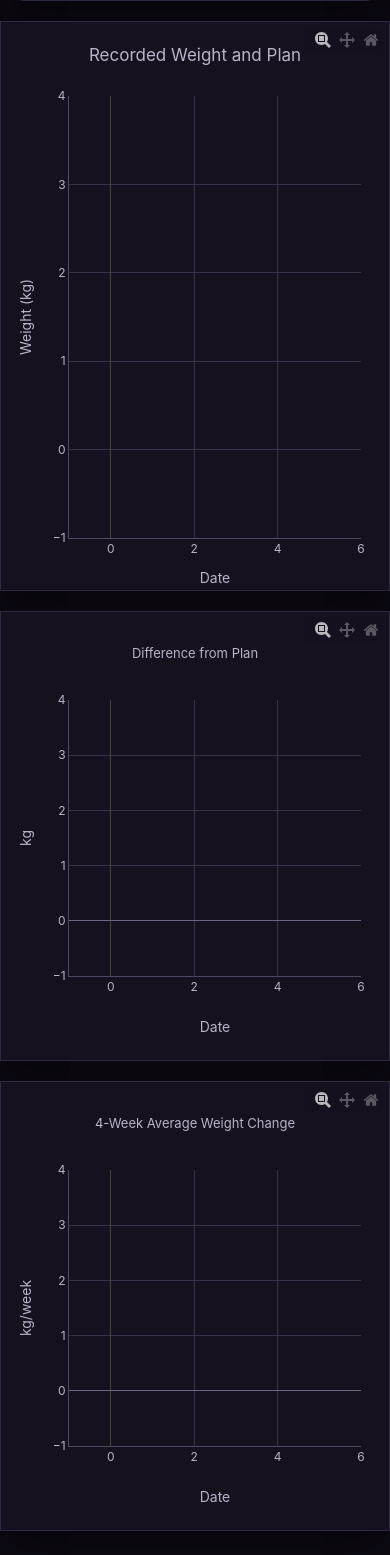
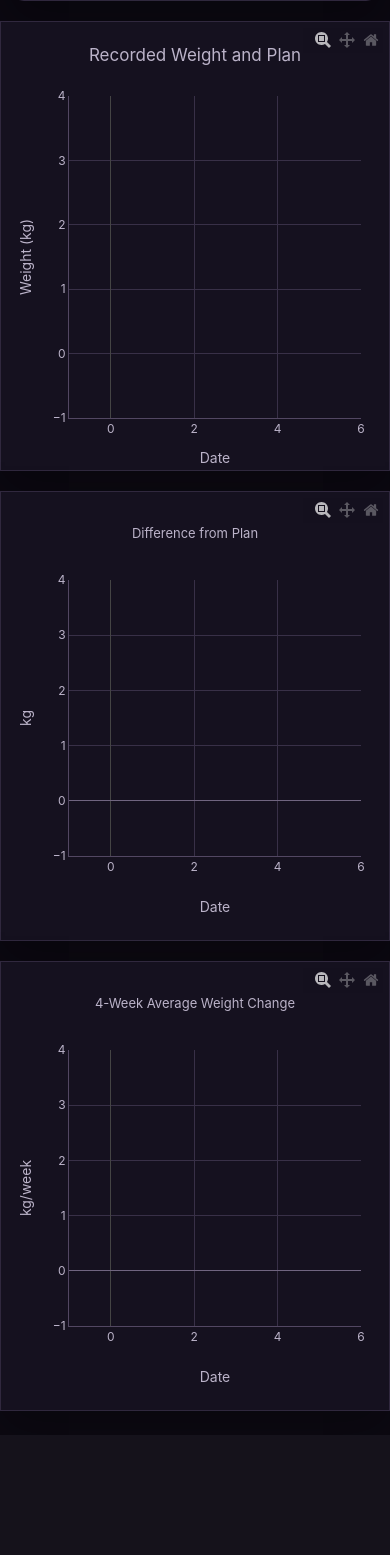
Before and after one commit to nielsSkov/lifestyle-book, a Flask app: page /weight in a window 390 px wide. Shown: the part 545-2100 px from the top of the page. After the commit the page ends 1968 px from the top, so only its background shows below. Run offline with Flask 3, Linux system fonts and the light colour scheme.

Commit message:
Align weight chart heights

```diff
--- a/static/style.css
+++ b/static/style.css
@@ -456,11 +456,7 @@
   width: 100%;
 }
 
-#weight-plot {
-  height: min(70vh, 680px);
-  min-height: 480px;
-}
-
+#weight-plot,
 #difference-plot,
 #rate-plot {
   height: min(55vh, 460px);
@@ -545,11 +541,7 @@
     border-radius: 0;
   }
 
-  #weight-plot {
-    height: min(72vh, 560px);
-    min-height: 420px;
-  }
-
+  #weight-plot,
   #difference-plot,
   #rate-plot {
     height: min(60vh, 440px);
```
